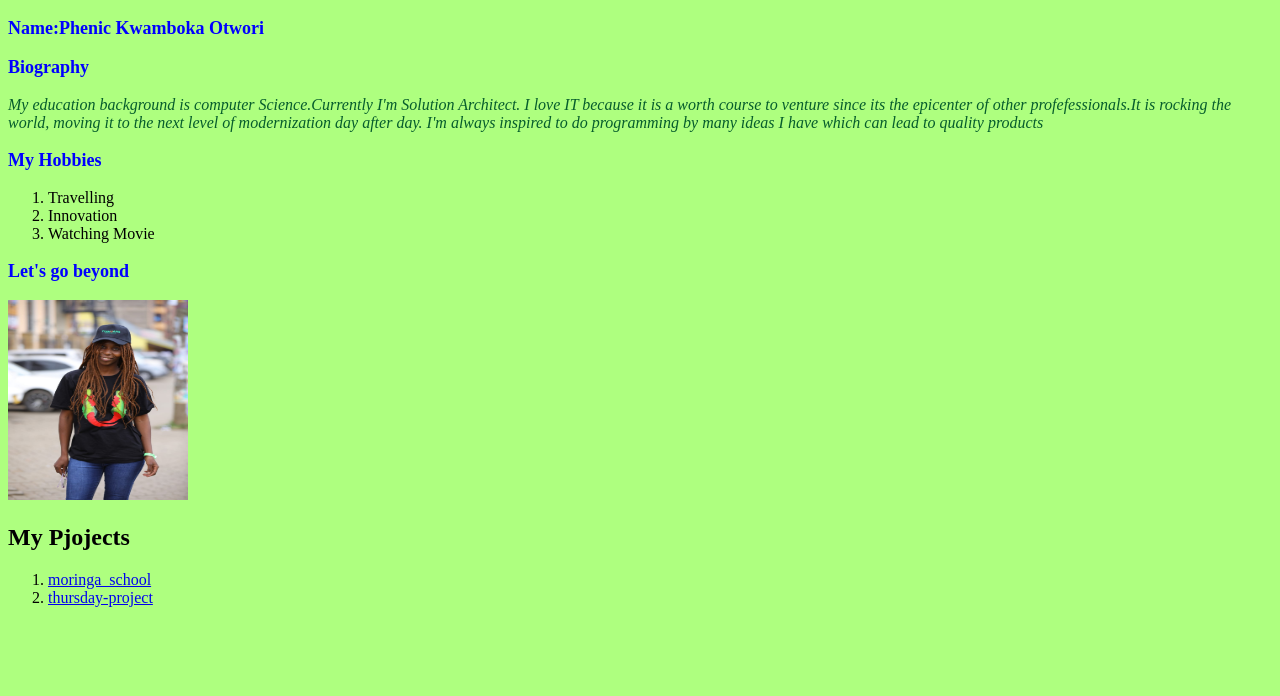
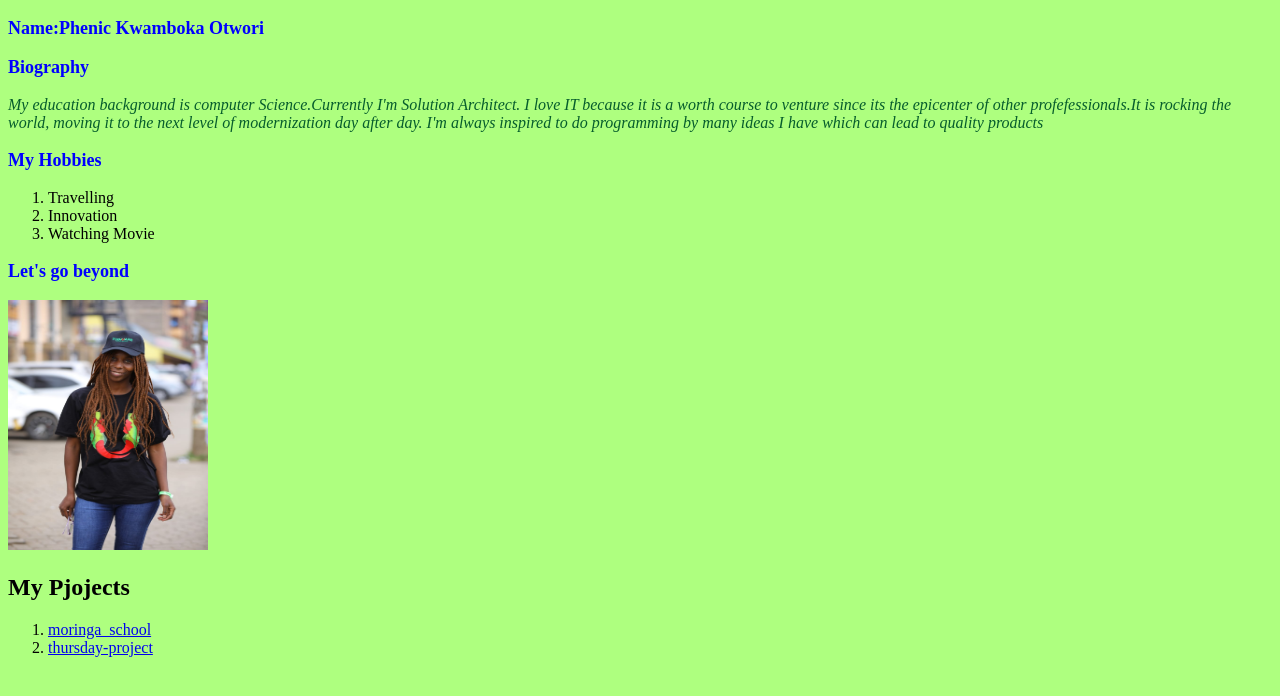
Before and after one commit to phenic00/week_one_assignment, a plain HTML site: page index.html in a window 1280 px wide. Drawn offline with Linux system fonts and the light colour scheme.

```diff
--- a/index.html
+++ b/index.html
@@ -25,8 +25,12 @@
     </div>
     <div>
         <img src="images/photo.jpg" alt="image not found"
-        width="180"
-        height="200">
+        width="200"
+        height="250"
+        img{
+            margin: 1px auto;
+            display: block;
+        }>
 
 
     </div>
```
Also changed, not shown: 1 other file.
